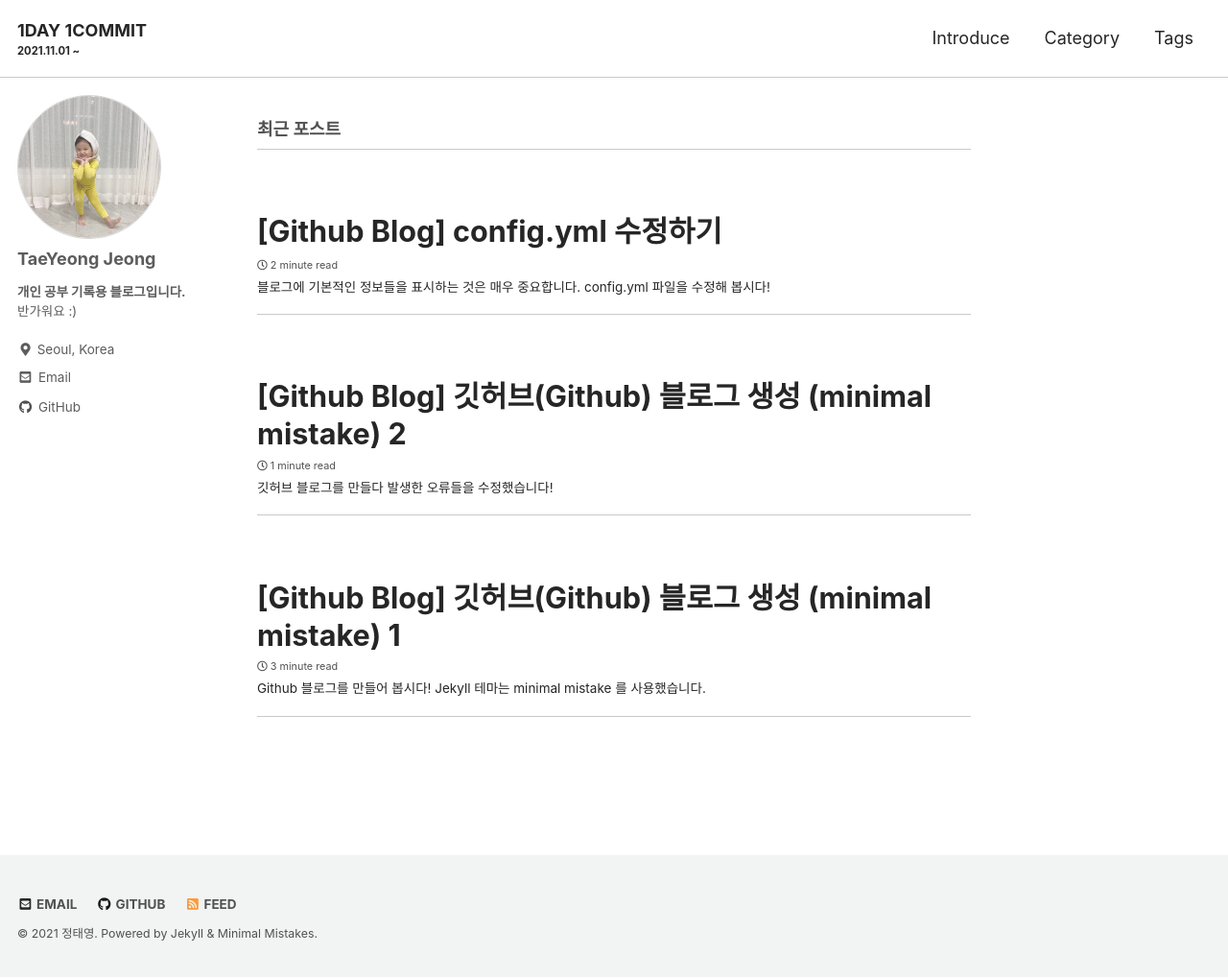
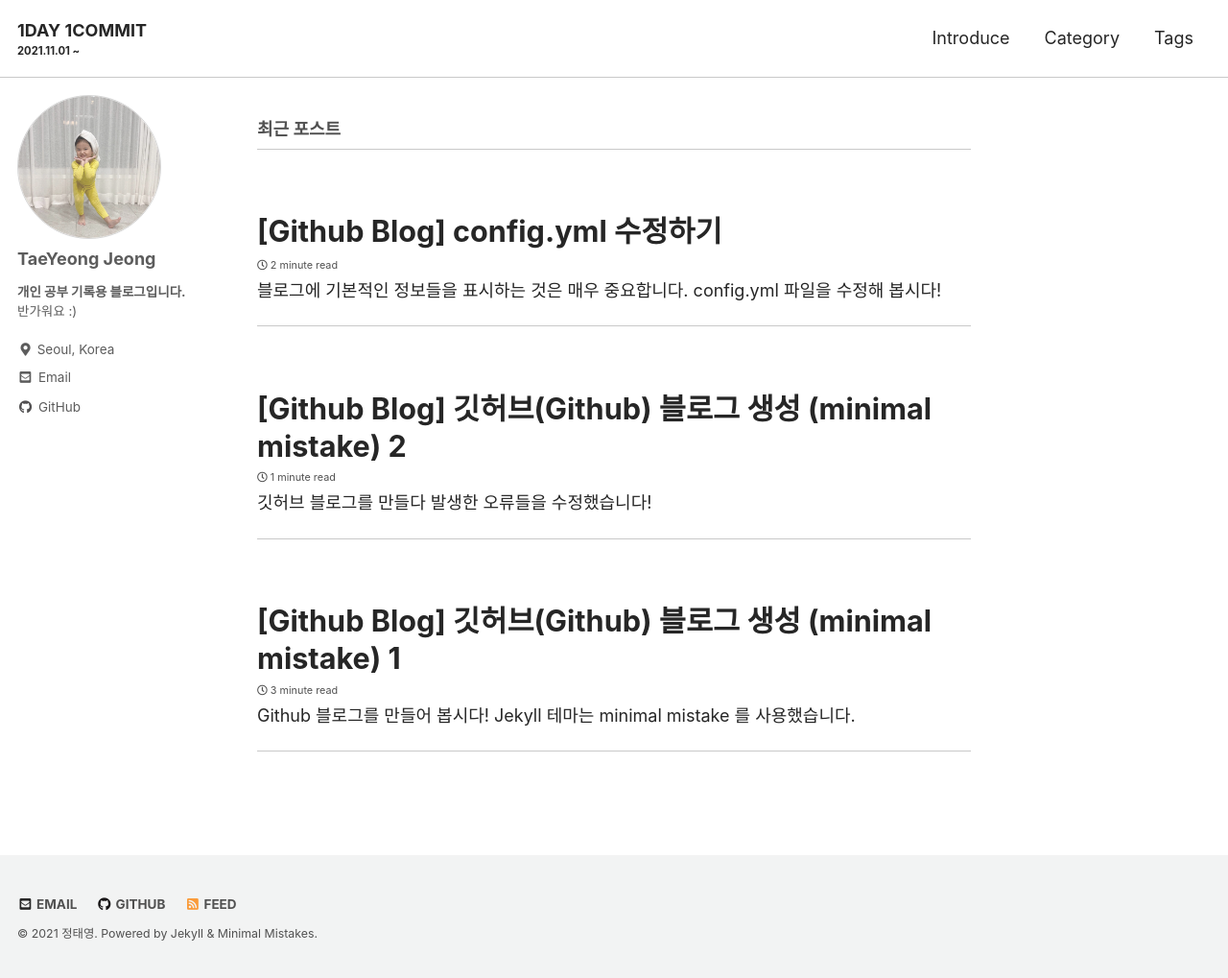
Before and after one commit to dev-taeyeong/test-blog, a Jekyll site: the page built from index.html, in a window 1280 px wide and 1019 px high. Shown: the whole window at 96% size. Built offline with Jekyll 4.4.1, drawn with Linux system fonts in a browser that asks for light colours; cached includes are drawn as plain includes; the list of posts is cut into pages by our own code.

Commit message:
최근 포스트 게시물 내용 미리보기 수정 - _archive.scss 에서 .archive__item-excerpt 수정

```diff
--- a/_sass/minimal-mistakes/_archive.scss
+++ b/_sass/minimal-mistakes/_archive.scss
@@ -75,7 +75,7 @@
 
 .archive__item-excerpt {
   margin-top: 0;
-  font-size: $type-size-6;
+  font-size: clac($type-size-6 * 1.5);
 
   & + p {
     text-indent: 0;
```
